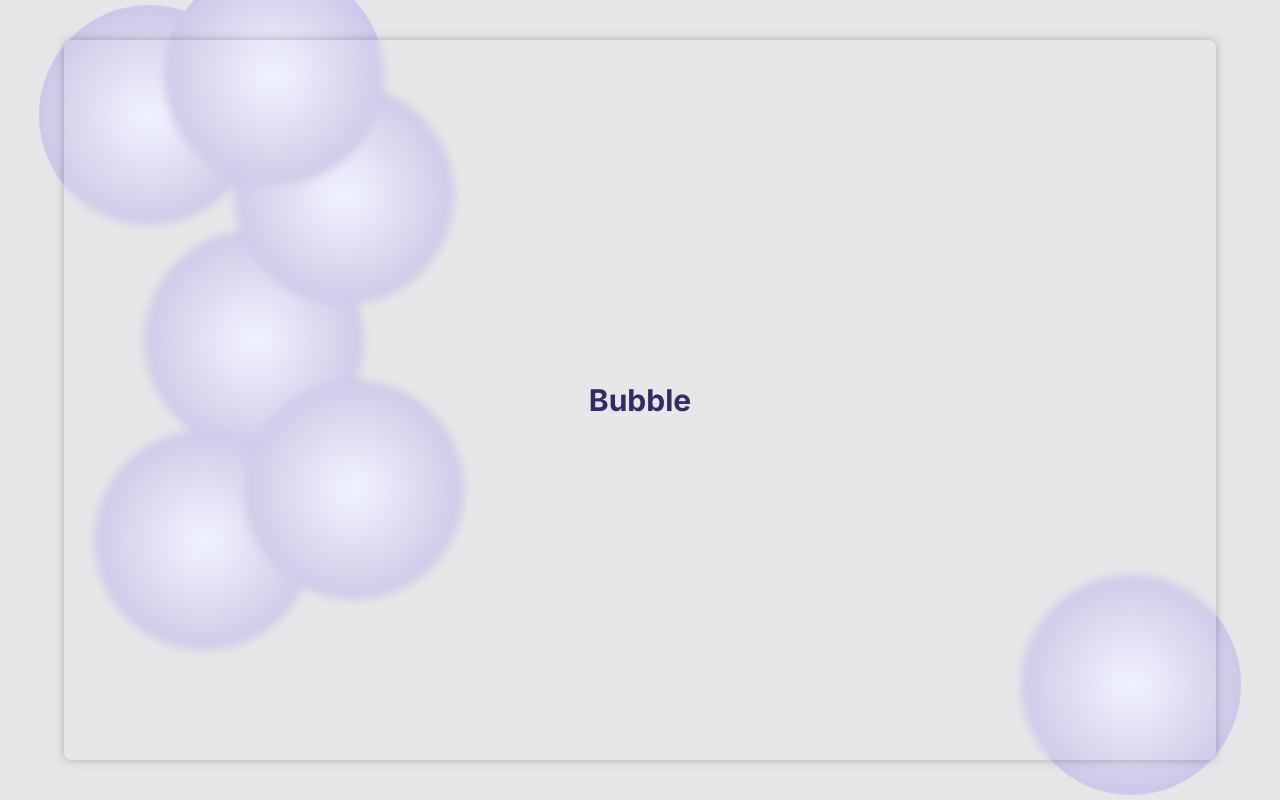
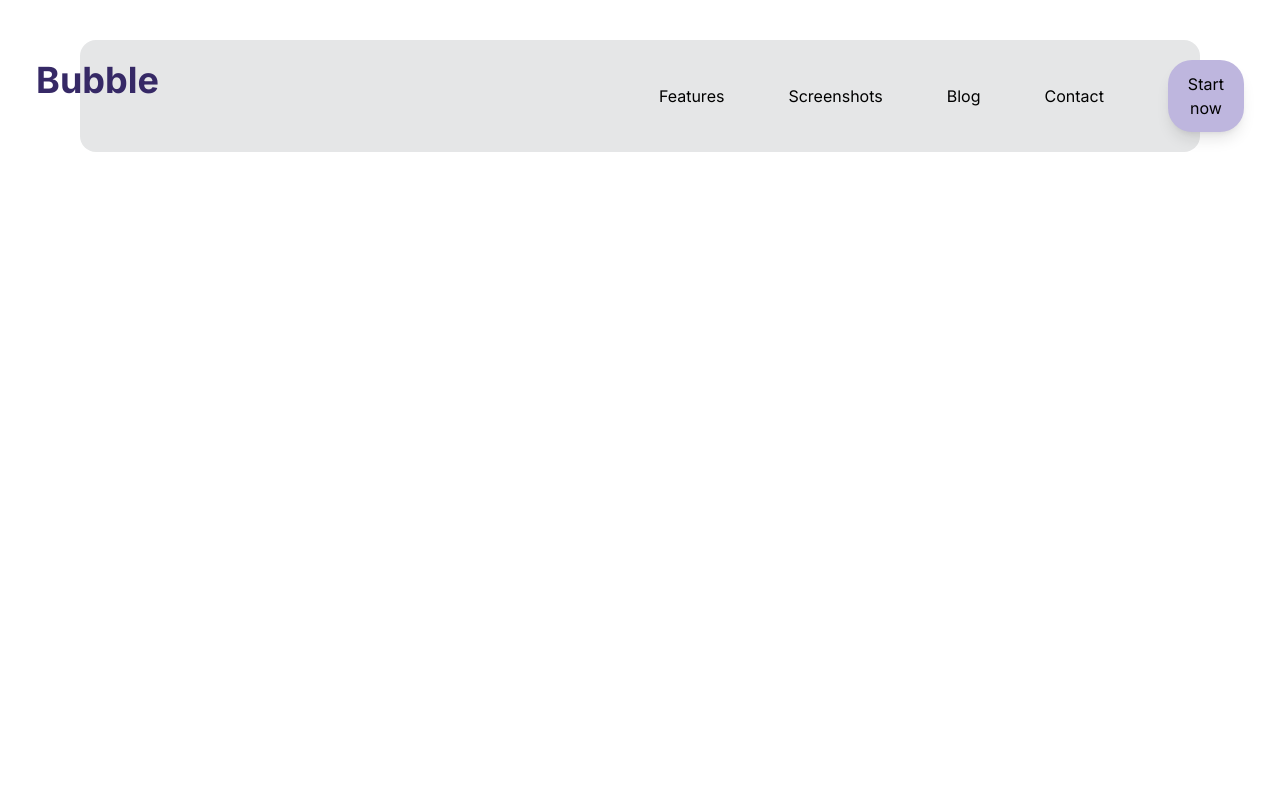
Before and after one commit to RosanneVN/Bubble, a Next.js app: page / in a window 1280 px wide. Before the commit this address had no page. Built offline with nearby package versions, Linux system fonts and the light colour scheme.

Commit message:
create landing page nav

```diff
--- a/src/app/page.jsx
+++ b/src/app/page.jsx
@@ -1,34 +1,32 @@
-"use client"
-import { useRouter } from "next/navigation";
-import React, { useEffect } from "react";
+import Link from "next/link";
 
 export default function Home() {
-  const router = useRouter();
+  return (
+    <main className="px-20 py-10 text-xl">
+      {" "}
+      <nav className="flex flex-row py-5 rounded-2xl justify-center items-center bg-[#e5e6e7]">
+        <div className="flex flex-row gap-[500px]">
+          <div className="text-4xl text-[#362966] font-bold z-50">Bubble</div>
+          <div className="flex gap-16 text-base">
+            <button className="hover:-translate-y-2 hover:text-[#beb6de]">
+              Features
+            </button>
+            <button className="hover:-translate-y-2 hover:text-[#beb6de]">
+              Screenshots
+            </button>
+            <button className="hover:-translate-y-2 hover:text-[#beb6de]">
+              Blog
+            </button>
+            <button className="hover:-translate-y-2 hover:text-[#beb6de]">
+              Contact
+            </button>
+            <button className="bg-[#beb6de] py-3 px-5 rounded-3xl hover:translate-y-1 shadow-lg">
+              Start now
+            </button>
+          </div>
+        </div>
+      </nav>
 
-  useEffect(() => {
-    const timer = setTimeout(() => {
-      // Redirigir a la página deseada
-      router.push("/about");
-    }, 5000); // 5 segundos
-
-    // Limpiar el temporizador al desmontar el componente
-    return () => clearTimeout(timer);
-  }, []);
-
-  return (
-    <main className="bg-[#e5e6e7] h-[100vh] w-full flex justify-center items-center overflow-hidden">
-      <div class="card">
-        <div class="circle"></div>
-        <div class="circle"></div>
-        <div class="circle"></div>
-        <div class="circle"></div>
-        <div class="circle"></div>
-        <div class="circle"></div>
-        <div class="circle"></div>
-        <div class="card-inner backdrop-blur-sm flex justify-center items-center">
-          <h1 className="text-3xl text-[#362966] font-bold z-50">Bubble</h1>
-        </div>
-      </div>
     </main>
   );
 }
```
